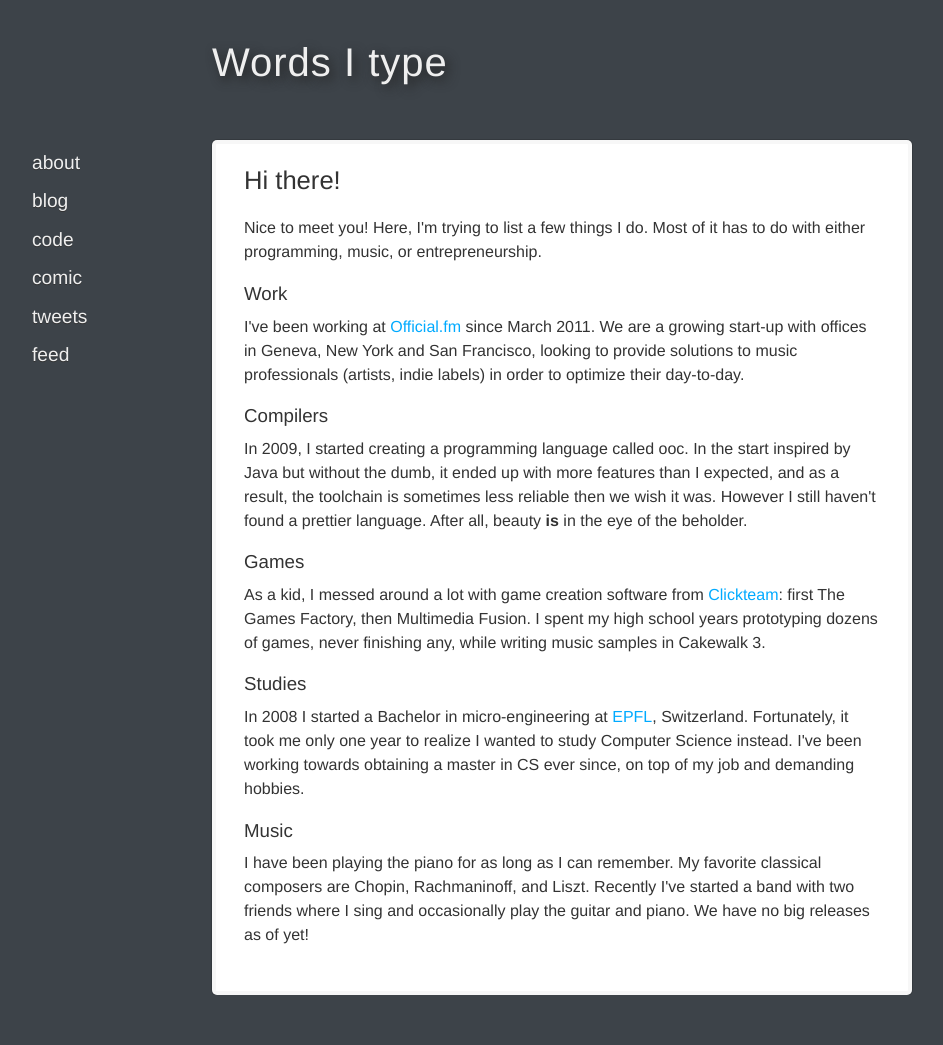
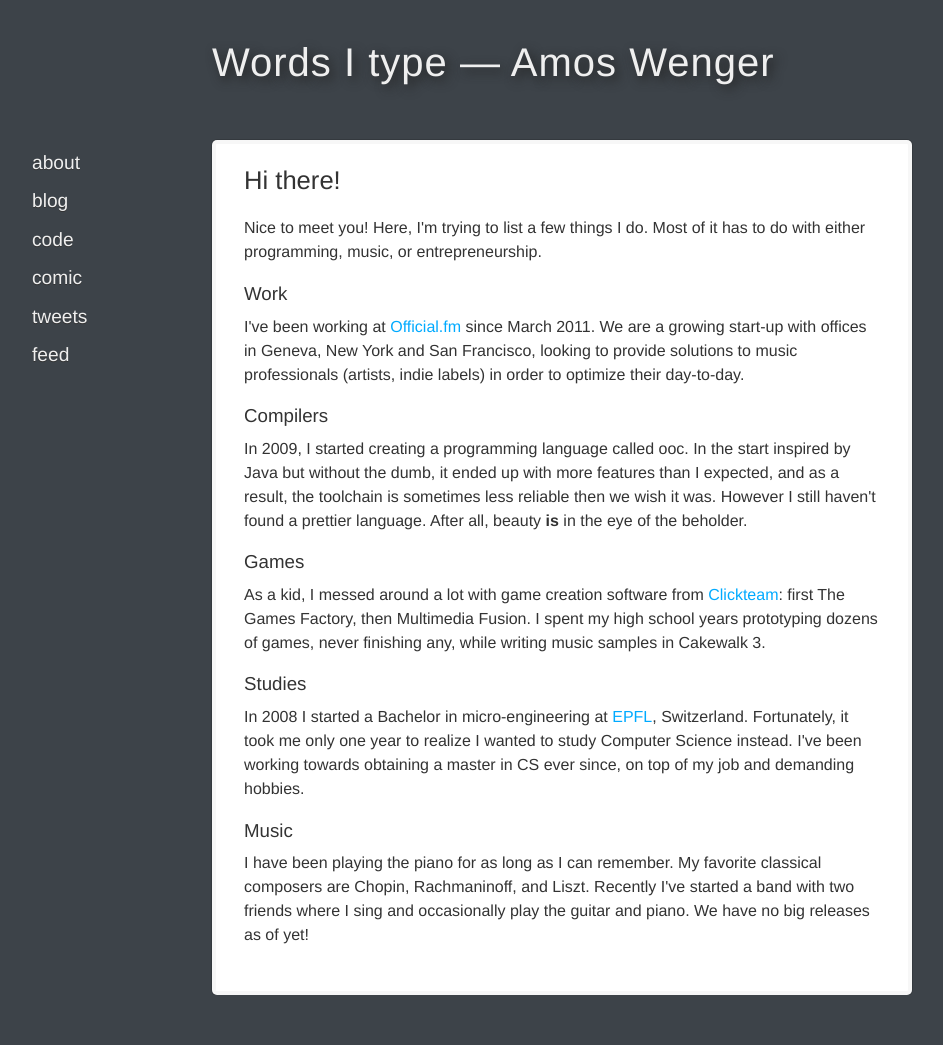
Before and after one commit to fasterthanlime/nevargames.com, a Jekyll site: the page built from about/index.html, in a window 1280 px wide. Shown: the whole page, without its empty margins (8-951 px from the left). Built offline with Jekyll 4.4.1, drawn with Linux system fonts in a browser that asks for light colours; some web fonts are replaced; Markdown is read by kramdown in place of the engine named in the settings.

Commit message:
Add @nddrylliog's full name in the page header.

```diff
--- a/_layouts/default.html
+++ b/_layouts/default.html
@@ -28,7 +28,7 @@
     <div id="container">
         <header role="banner" id="header">
             <a href="" rel="home">
-                <h1>Words I type</h1>
+                <h1>Words I type — Amos Wenger</h1>
             </a>
         </header>
         <aside id="sidebar">
```
